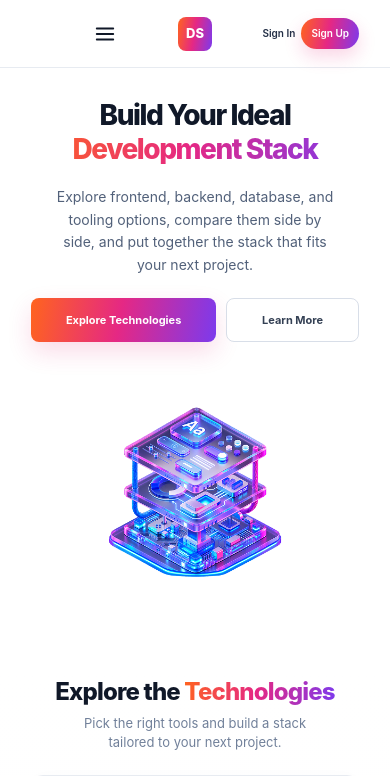
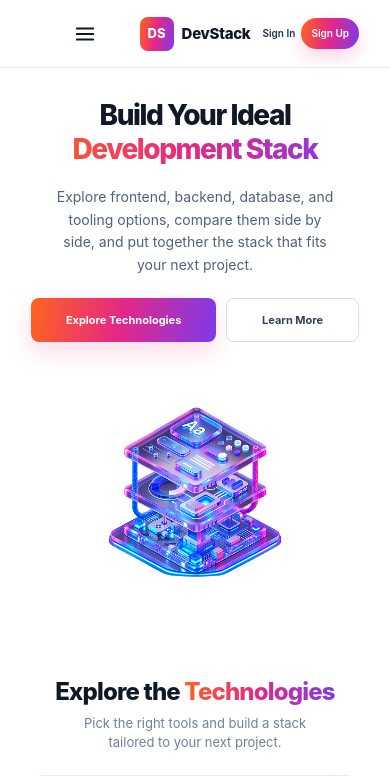
Before and after one commit to ShahriarOishik/Assignment_05, a React (Vite) app: page / in a window 390 px wide. Shown: the top 776 px of the page. Built offline with nearby package versions, Linux system fonts and the light colour scheme.

Commit message:
feat: show DevStack name beside logo on mobile navbar

```diff
--- a/src/components/Brand.jsx
+++ b/src/components/Brand.jsx
@@ -2,7 +2,12 @@ import logoUrl from '../../assets/logo-text.png'
 
 function Brand({ compact = false }) {
   if (compact) {
-    return <span className="brand-mark" aria-label="Dev Stack">DS</span>
+    return (
+      <span className="brand-compact" aria-label="Dev Stack">
+        <span className="brand-mark" aria-hidden="true">DS</span>
+        <span className="brand-name">DevStack</span>
+      </span>
+    )
   }
 
   return (
--- a/src/index.css
+++ b/src/index.css
@@ -129,6 +129,12 @@ img {
   display: none;
 }
 
+.brand-compact {
+  display: inline-flex;
+  gap: 8px;
+  align-items: center;
+}
+
 .brand-mark {
   display: grid;
   width: 34px;
@@ -139,6 +145,15 @@ img {
   color: white;
   font-size: 13px;
   font-weight: 800;
+}
+
+.brand-name {
+  color: #101828;
+  font-size: 15px;
+  font-weight: 800;
+  line-height: 1;
+  letter-spacing: -0.02em;
+  white-space: nowrap;
 }
 
 .nav-links {
```
